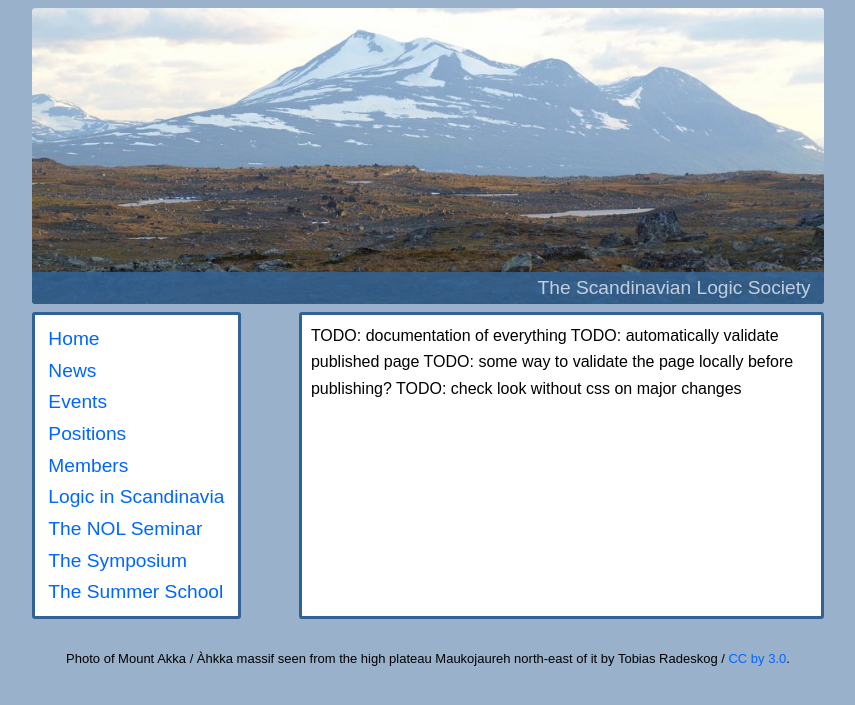
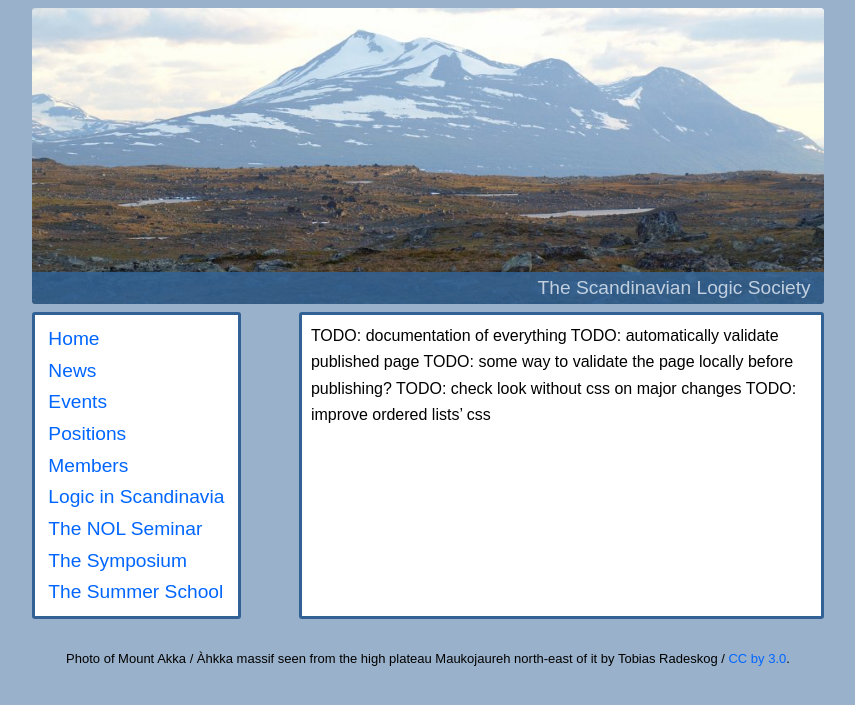
Before and after one commit to scandinavianlogic/scandinavianlogic.github.io, a Jekyll site: the page built from TODO.md, in a window 1280 px wide. Shown: the top 705 px of the page, without its empty margins (212-1067 px from the left). Built offline with Jekyll 4.4.1, drawn with Linux system fonts in a browser that asks for light colours; our own code applies the rules of GitHub Pages for plain Markdown files.

Commit message:
added TODO

```diff
--- a/TODO.md
+++ b/TODO.md
@@ -4,3 +4,4 @@
 {{ "TODO: automatically validate published page" | log_warning }}
 {{ "TODO: some way to validate the page locally before publishing?" | log_warning }}
 {{ "TODO: check look without css on major changes" | log_warning }}
+{{ "TODO: improve ordered lists' css" | log_warning }}
```
